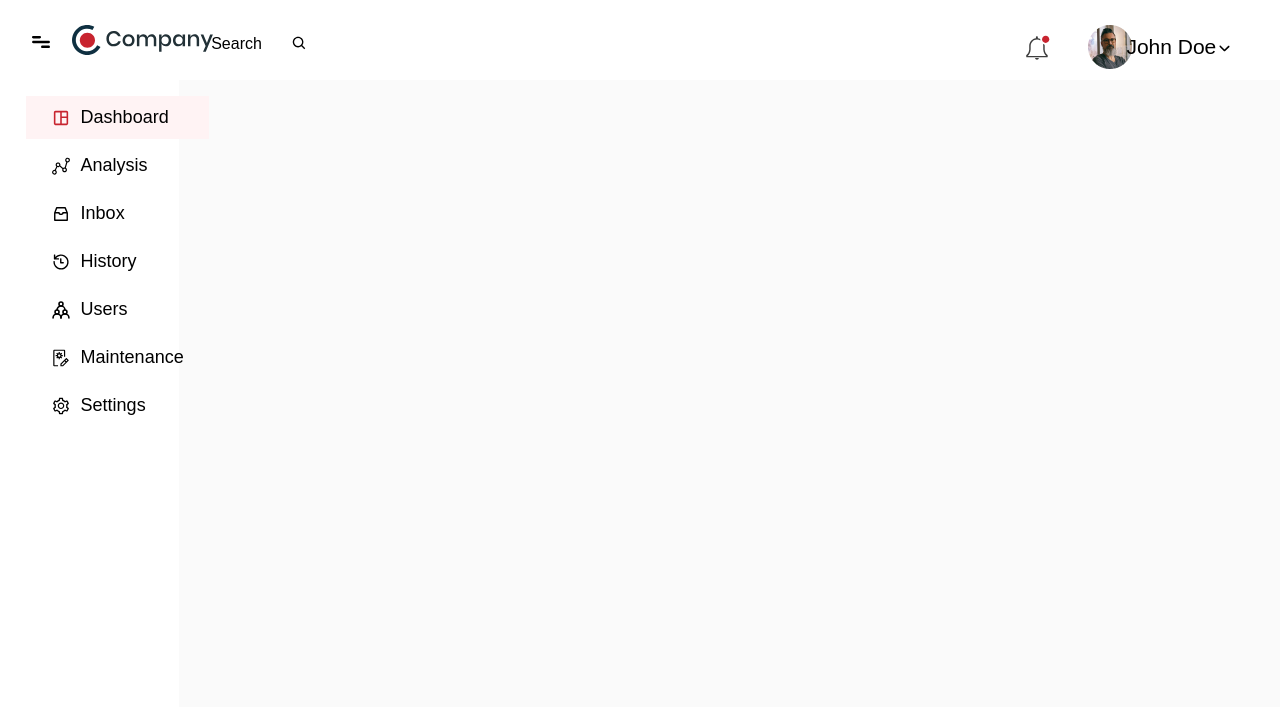
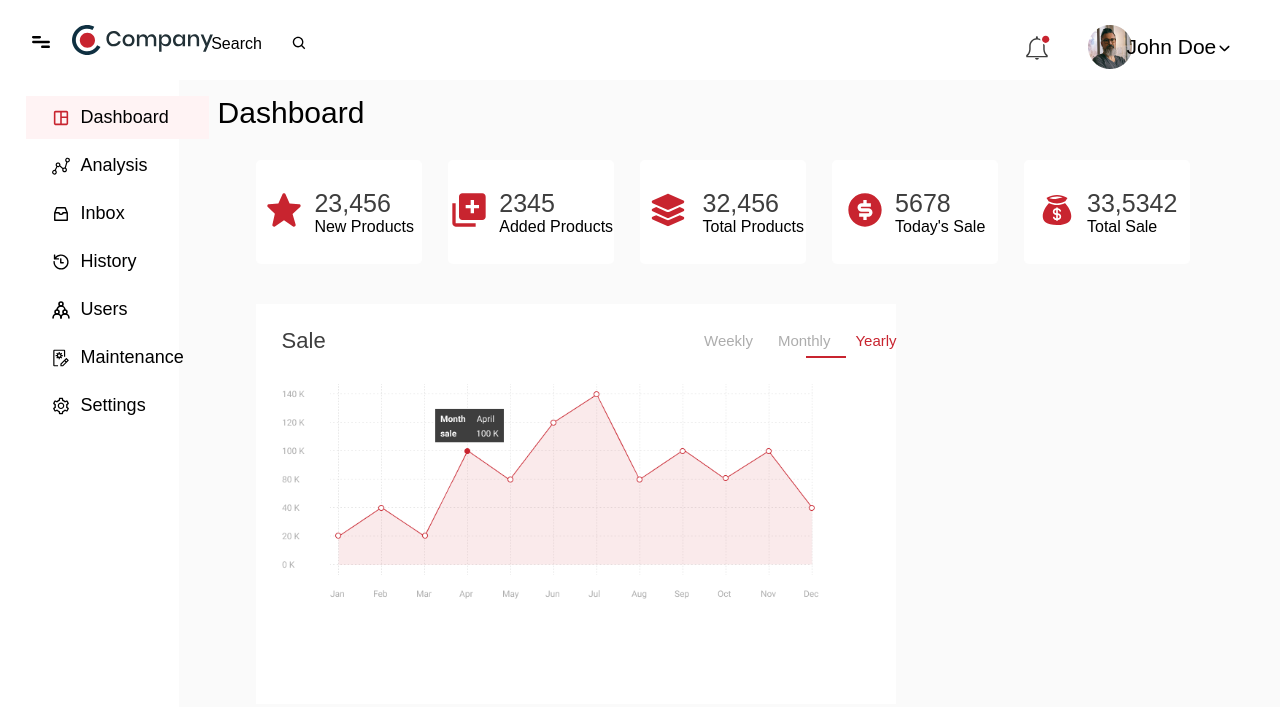
Before and after one commit to jenilvora0408/HTML-Training-Assignment, a plain HTML site: page dashboard.html in a window 1280 px wide. Drawn offline with Linux system fonts and the light colour scheme; files whose address does not match are found by name.

Commit message:
Completed sale graph section & dashboard item section

```diff
--- a/CSS/dashboard.css
+++ b/CSS/dashboard.css
@@ -121,3 +121,104 @@ body{
 .setting{
     top: 48vh;
 }
+
+.main .heading{
+    position: absolute;
+    top: 12vh;
+    left: 17vw;
+    font-size: 30px;
+}
+
+.main .items{
+    position: absolute;
+    top: 20vh;
+}
+
+.main .items .new-products, .added-products, .total-products, .today-sale, .total-sale{
+    position: absolute;
+    display: flex;
+    justify-content: center;
+    align-items: center;
+    gap: 10px;
+    height: 13vh;
+    width: 13vw;
+    background: #fff;
+    border-radius: 5px;
+}
+
+.total-products img{
+    height: 50px;
+    width: 50px;
+}
+
+.main .items .new-products{
+    left: 20vw;
+}
+
+.main .items .added-products{
+    left: 35vw;
+}
+
+.main .items .total-products{
+    left: 50vw;
+}
+
+.main .items .today-sale{
+    left: 65vw;
+}
+
+.main .items .total-sale{
+    left: 80vw;
+}
+
+.main .text .figure{
+    font-size: 25px;
+    color: #3E3E3E;
+}
+
+.sale{
+    position: absolute;
+    top: 38vh;
+    left: 20vw;
+    background-color: #fff;
+    height: 50vh;
+    width: 50vw;
+}
+
+.sale .top .heading{
+    position: absolute;
+    top: 3vh;
+    left: 2vw;
+    font-size: 22px;
+    color: #3E3E3E;
+}
+
+.sale .top .timeline{
+    position: absolute;
+    top: 3.5vh;
+    left: 35vw;
+    display: flex;
+    gap: 25px;
+    font-size: 15px;
+    color: #ADADAD;
+}
+
+.sale .graph{
+    position: absolute;
+    top: 10vh;
+    left: 2vw;
+    width: 42vw;
+}
+
+.sale .top .timeline .yearly{
+    color: #C8242F;
+}
+
+.sale .top .timeline .line{
+    position: absolute;
+    top: 3vh;
+    left: 8vw;
+    background-color: #C8242F;
+    height: 2px;
+    width: 40px;
+}
--- a/dashboard.html
+++ b/dashboard.html
@@ -49,6 +49,70 @@
                 <img src="./images/setting-default.svg" alt="">
                 <p>Settings</p>
             </div>
+
+            <div class="main">
+                <p class="heading">Dashboard</p>
+                <div class="items">
+                    <div class="new-products">
+                        <div class="icon">
+                            <img src="./images/star.svg" alt="">
+                        </div>
+                        <div class="text">
+                            <p class="figure">23,456</p>
+                            <p>New Products</p>
+                        </div>
+                    </div>
+                    <div class="added-products">
+                        <div class="icon">
+                            <img src="./images/new-product.svg" alt="">
+                        </div>
+                        <div class="text">
+                            <p class="figure">2345</p>
+                            <p>Added Products</p>
+                        </div>
+                    </div>
+                    <div class="total-products">
+                        <div class="icon">
+                            <img src="./images/total-product.svg" alt="">
+                        </div>
+                        <div class="text">
+                            <p class="figure">32,456</p>
+                            <p>Total Products</p>
+                        </div>
+                    </div>
+                    <div class="today-sale">
+                        <div class="icon">
+                            <img src="./images/dollar-filled.svg" alt="">
+                        </div>
+                        <div class="text">
+                            <p class="figure">5678</p>
+                            <p>Today's Sale</p>
+                        </div>
+                    </div>
+                    <div class="total-sale">
+                        <div class="icon">
+                            <img src="./images/money-bag.svg" alt="">
+                        </div>
+                        <div class="text">
+                            <p class="figure">33,5342</p>
+                            <p>Total Sale</p>
+                        </div>
+                    </div>
+                </div>
+
+                <div class="sale">
+                    <div class="top">
+                        <p class="heading">Sale</p>
+                        <div class="timeline">
+                            <p>Weekly</p>
+                            <p>Monthly</p>
+                            <p class="yearly">Yearly</p>
+                            <div class="line"></div>
+                        </div>
+                    </div>
+                    <img src="./images/data-graph.png" alt="" class="graph">
+                </div>
+            </div>
         </div>
     </div>
 </body>
```
